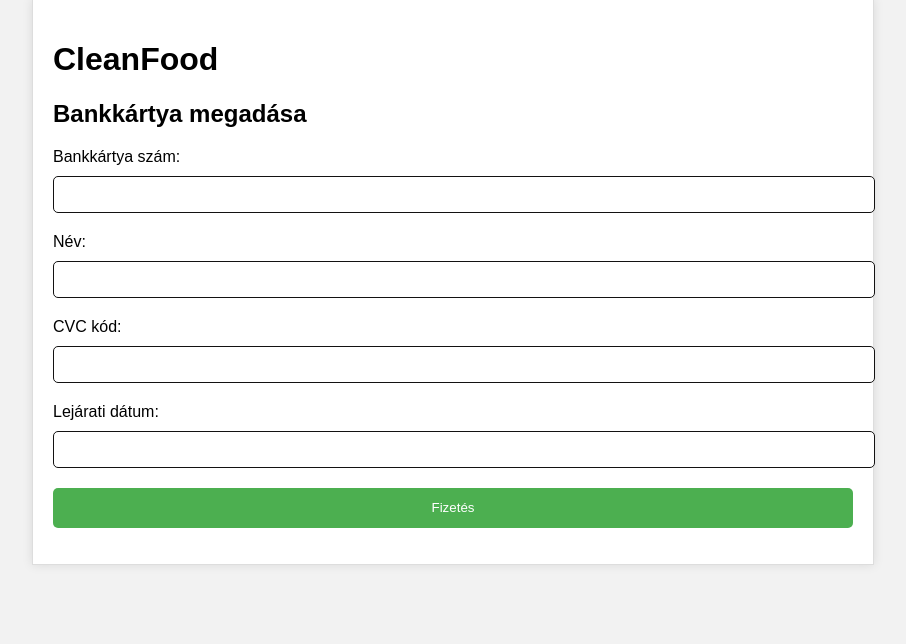
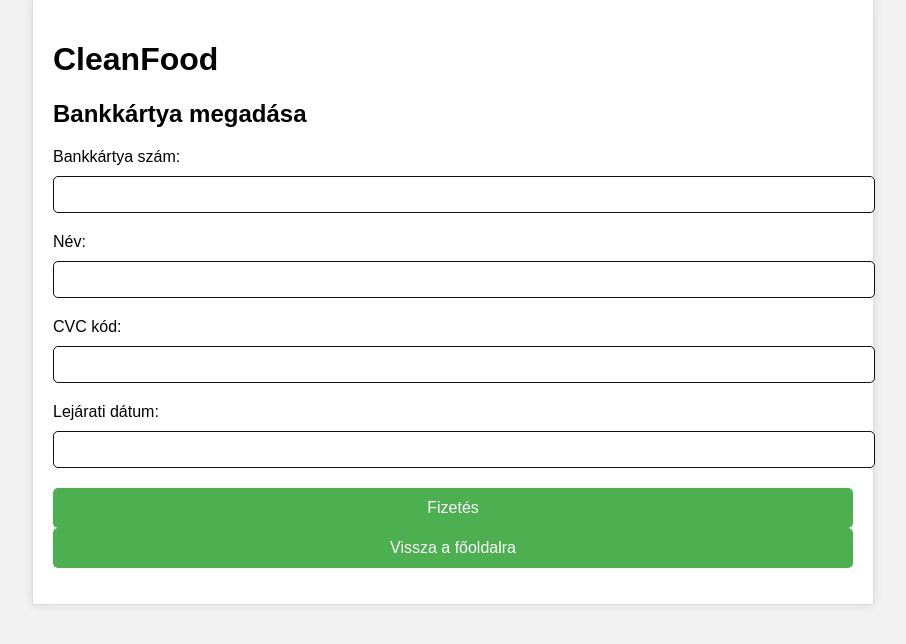
Before and after one commit to KelemenDani/CleanFood, a PHP site: page /checkout.php in a window 1280 px wide. Shown: the part 41-685 px from the top of the page, without its empty margins (187-1093 px from the left). Run offline with PHP 8.4, Linux system fonts and the light colour scheme; a user stored in the database is signed in.

Commit message:
adasd
asdasd

```diff
--- a/check.css
+++ b/check.css
@@ -59,17 +59,34 @@
     border-radius: 5px;
 }
 
-  .payment-form button {
+.payment-form button,
+.minimal-button {
     width: 100%;
     height: 40px;
     padding: 10px;
+    font-size: 16px;
+    cursor: pointer;
+    transition: background-color 0.3s, color 0.3s;
+}
+
+.payment-form button {
     background-color: #4CAF50;
     color: #fff;
     border: none;
     border-radius: 5px;
-    cursor: pointer;
 }
 
 .payment-form button:hover {
     background-color: #3e8e41;
 }
+
+.minimal-button {
+    background-color: transparent;
+    border: 2px solid #000;
+    color: #000;
+}
+
+.minimal-button:hover {
+    background-color: #000;
+    color: #fff;
+}
--- a/checkout.php
+++ b/checkout.php
@@ -64,6 +64,7 @@
     <label for="expiration-date">Lejárati dátum:</label>
     <input type="text" id="expiration-date" name="expiration-date" pattern="[0-9]{2}/[0-9]{2}" required>
     <button type="submit">Fizetés</button>
+    <button id="back-to-main" class="minimal-button">Vissza a főoldalra</button>
     <p id="payment-status"></p>
   </form>
     </div>
```
Lines whose indentation alone changed are shown as unchanged.
